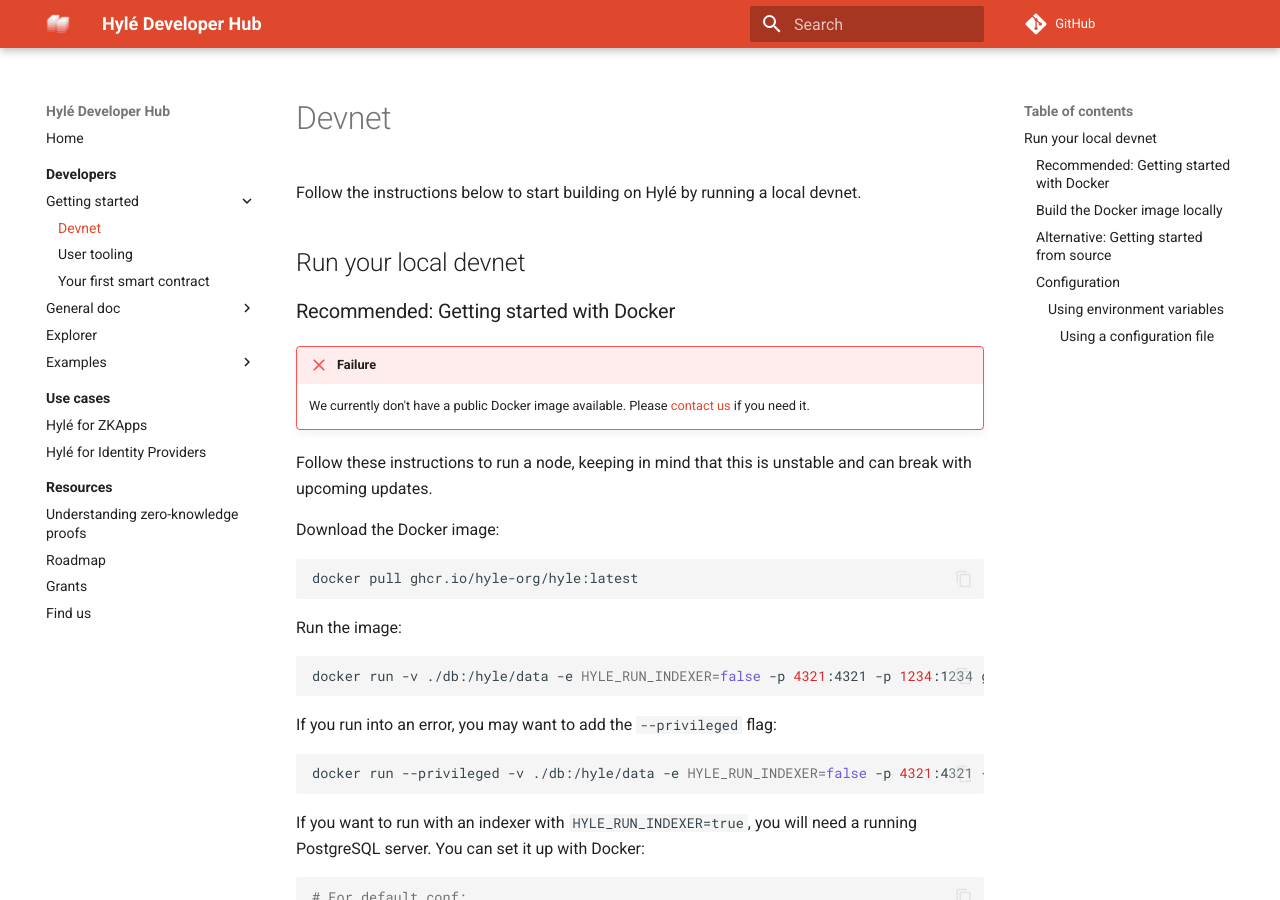
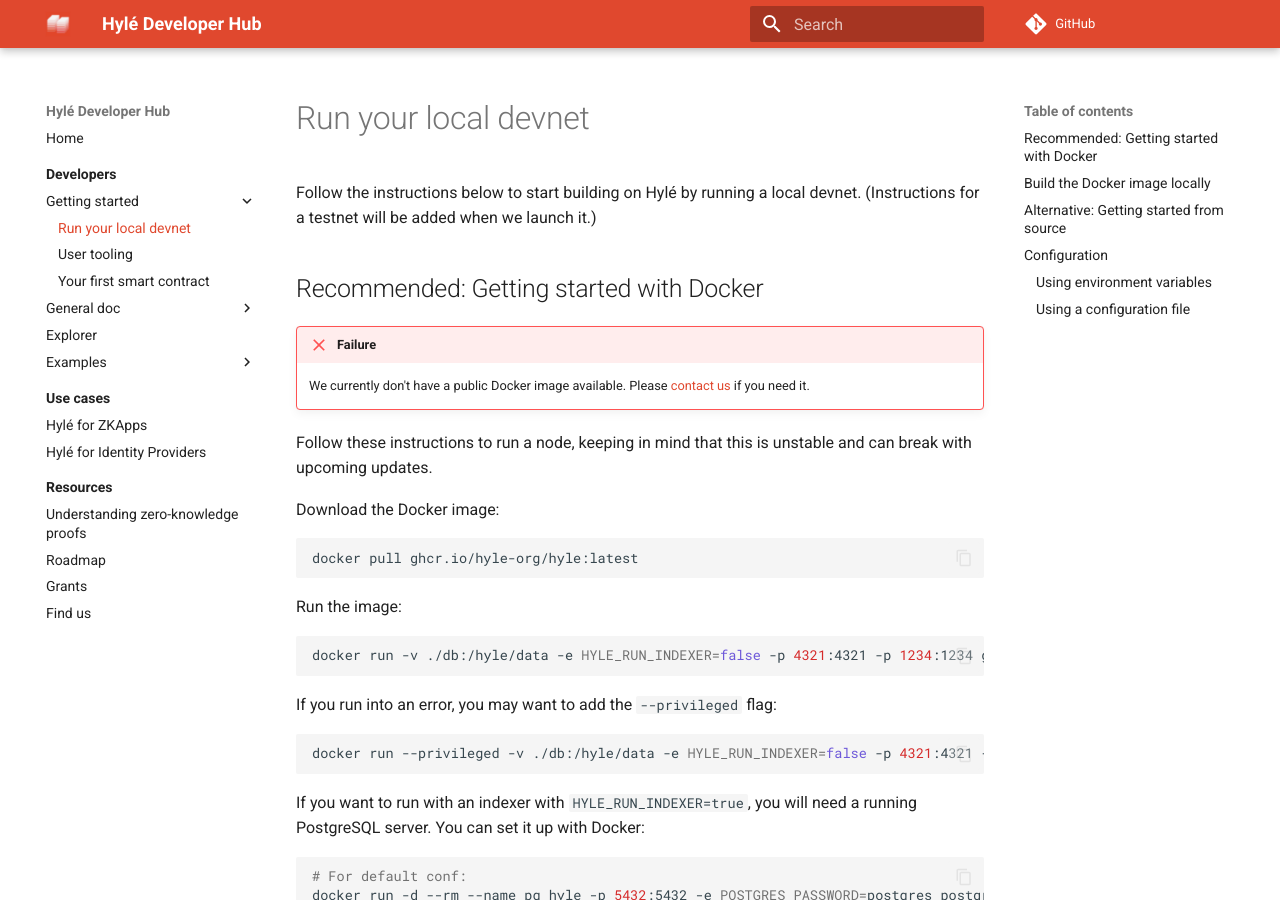
Before and after one commit to Hyle-org/devhub-hyle, an MkDocs documentation site: the page built from docs/developers/getting-started/devnet.md, in a window 1280 px wide and 900 px high. Built offline with MkDocs 1.6.1 and Material for MkDocs 9.7.7, drawn with Linux system fonts in a browser that asks for light colours; comment, search, counter and statistics services are not loaded.

Commit message:
architecture

````diff
--- a/docs/developers/getting-started/devnet.md
+++ b/docs/developers/getting-started/devnet.md
@@ -1,13 +1,11 @@
-# Devnet
+# Run your local devnet
 
 <!-- Testnet
 Hylé provides a testnet where you can test your smart contract and help us test our network.-->
 
-Follow the instructions below to start building on Hylé by running a local devnet.
+Follow the instructions below to start building on Hylé by running a local devnet. (Instructions for a testnet will be added when we launch it.)
 
-## Run your local devnet
-
-### Recommended: Getting started with Docker
+## Recommended: Getting started with Docker
 
 !!! failure
     We currently don't have a public Docker image available. Please [contact us](https://t.me/hyle_org) if you need it.
@@ -41,7 +39,7 @@
 
 You can customize the db URL with `HYLE_DATABASE_URL`, with the default value being: `postgres://postgres:postgres@localhost:5432/postgres`.
 
-### Build the Docker image locally
+## Build the Docker image locally
 
 If you want to, you can rebuild the image locally from source:
 
@@ -49,7 +47,7 @@
 docker build -t Hyle-org/hyle . && docker run -dit Hyle-org/hyle
 ```
 
-### Alternative: Getting started from source
+## Alternative: Getting started from source
 
 To start a single-node devnet (with consensus disabled), which is useful to build & debug smart contracts, run:
 
@@ -58,13 +56,13 @@
 HYLE_RUN_INDEXER=false cargo run --bin node
 ```
 
-### Configuration
+## Configuration
 
 You can configure your setup using environment variables or by editing a configuration file.
 
 <!--TODO Add table of what can be configured-->
 
-#### Using environment variables
+### Using environment variables
 
 <!-- Corriger / compléter --->
 
@@ -104,8 +102,7 @@
 )
 ```
 
-
-##### Using a configuration file
+### Using a configuration file
 
 To use a configuration file, copy the default settings where you run the node. If a file named config.ron is present, it will be automatically loaded by the node at startup.
 
````
